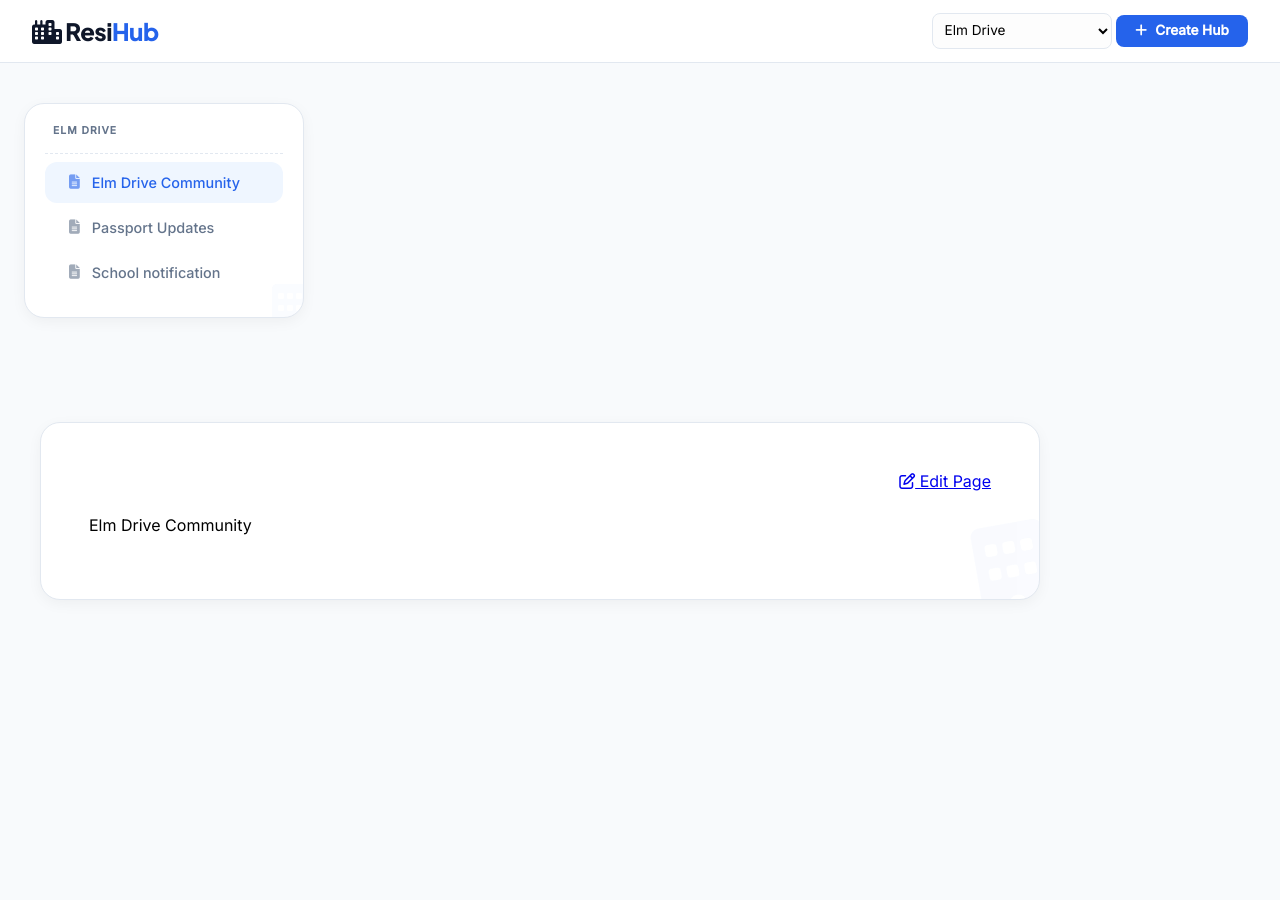
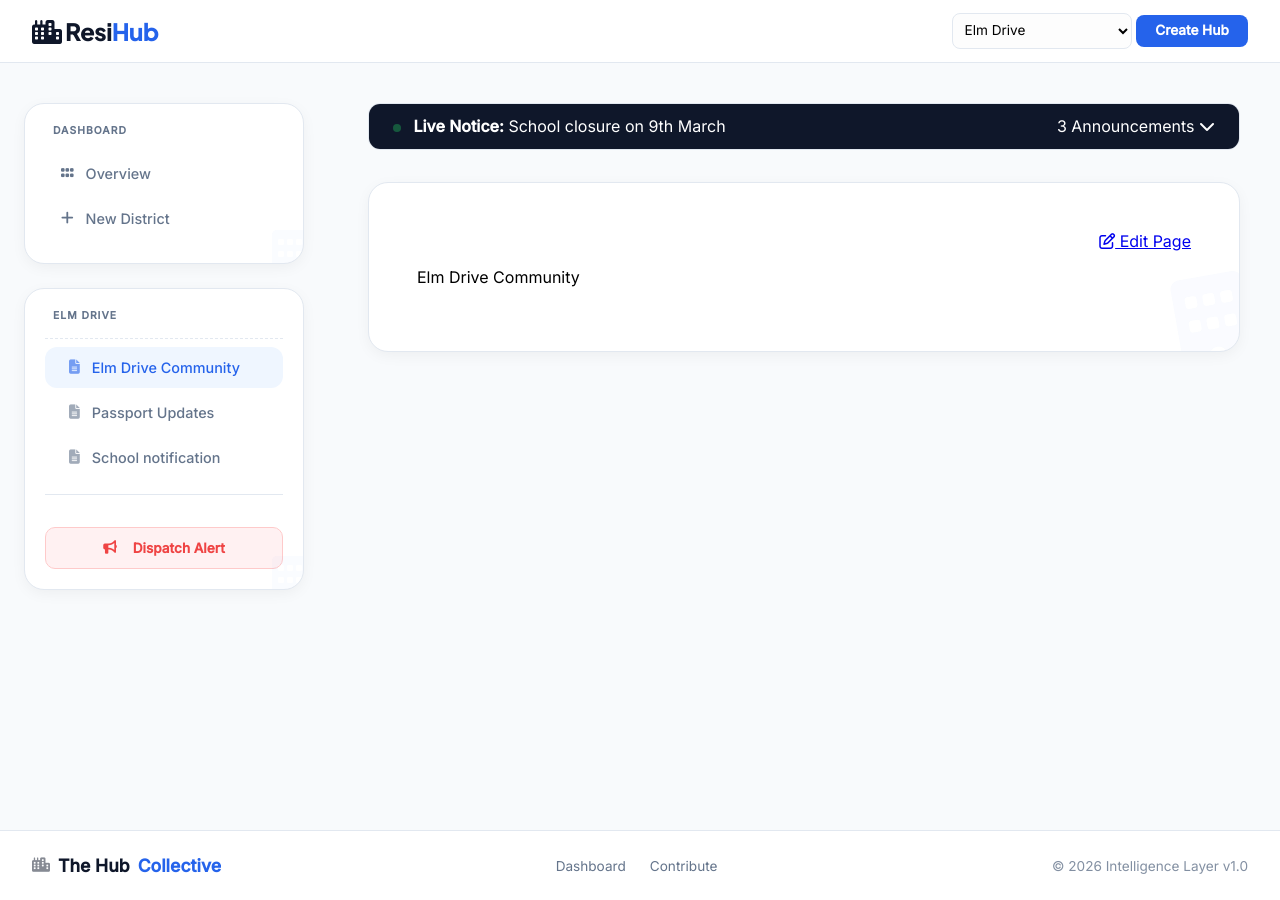
Before and after one commit to dekumar2-lab/lab-community, a Jekyll site: the page built from content/elm-drive/index.md, in a window 1280 px wide. Built offline with Jekyll 4.4.1, drawn with Linux system fonts in a browser that asks for light colours.

Commit message:
Edit pages functionality

```diff
--- a/_layouts/default.html
+++ b/_layouts/default.html
@@ -21,20 +21,24 @@
                     <option value="#">Switch Community...</option>
                     {% assign condos = site.pages | map: 'condo' | uniq | compact %}
                     {% for c in condos %}
-                    <option value="{{ site.baseurl }}/content/{{ c | slugify }}/" {% if c == page.condo %}selected{% endif %}>
-                        {{ c }}
-                    </option>
+                    <option value="{{ site.baseurl }}/content/{{ c | slugify }}/" {% if c == page.condo %}selected{% endif %}>{{ c }}</option>
                     {% endfor %}
                 </select>
                 {% endif %}
-                <a href="{{ site.baseurl }}/submit.html" class="btn-primary-header"><i class="fa-solid fa-plus"></i> Create Hub</a>
+                <a href="{{ site.baseurl }}/submit.html?mode=new" class="btn-primary-header">Create Hub</a>
             </div>
         </div>
     </header>
 
-    <div class="main-container">
+    <div class="app-shell">
         <aside class="sidebar">
             <nav class="sidebar-nav">
+                <div class="nav-section">
+                    <small>DASHBOARD</small>
+                    <a href="{{ site.baseurl }}/" class="nav-item"><i class="fa-solid fa-grip"></i> Overview</a>
+                    <a href="{{ site.baseurl }}/submit.html?mode=new" class="nav-item"><i class="fa-solid fa-plus"></i> New District</a>
+                </div>
+
                 {% if page.condo %}
                 <div class="nav-section">
                     <small>{{ page.condo | upcase }}</small>
@@ -58,33 +62,94 @@
 
                     <div style="margin: 0.5rem 0; border-top: 1px dashed var(--border);"></div>
 
-                    {% assign sorted_pages = condo_pages | sort: "title" %}
-                    {% for p in sorted_pages %}
+                    {% assign sorted_others = condo_pages | sort: "title" %}
+                    {% for p in sorted_others %}
                         {% unless p.url contains '/index' or p.title == "Essential Intelligence" or p.layout == "broadcast" %}
                         <a href="{{ site.baseurl }}{{ p.url }}" class="nav-item {% if page.url == p.url %}active{% endif %}" style="padding-left: 1.5rem; font-size: 0.9rem;">
                             <i class="fa-solid fa-file-lines" style="opacity: 0.6;"></i> {{ p.title }}
                         </a>
                         {% endunless %}
                     {% endfor %}
+
+                    <div style="margin-top: 1rem; padding-top: 1rem; border-top: 1px solid var(--border);">
+                        <a href="{{ site.baseurl }}/broadcast.html?condo={{ page.condo | slugify }}" class="btn-broadcast-sidebar">
+                            <i class="fa-solid fa-bullhorn"></i> Dispatch Alert
+                        </a>
+                    </div>
                 </div>
                 {% endif %}
             </nav>
         </aside>
 
         <main class="main-content">
+            {% if page.condo %}
+                {% assign active_alerts = site.pages | where: "layout", "broadcast" | where: "condo", page.condo | sort: 'date' | reverse %}
+                {% if active_alerts.size > 0 %}
+                <div class="alert-collapsible-wrapper">
+                    <div class="alert-strip-header" onclick="toggleAlertFeed()">
+                        <div class="strip-left">
+                            <span class="live-indicator"></span>
+                            <span class="strip-text"><strong>Live Notice:</strong> {{ active_alerts.first.title }}</span>
+                        </div>
+                        <div class="strip-right">
+                            <span class="alert-count">{{ active_alerts.size }} Announcements</span>
+                            <i class="fa-solid fa-chevron-down" id="chevron-icon"></i>
+                        </div>
+                    </div>
+                    <div id="alert-drawer" class="alert-drawer-body">
+                        {% for alert in active_alerts %}
+                        <div class="drawer-item urgency-{{ alert.alert_type | default: 'info' }}">
+                            <div class="drawer-meta">
+                                <span class="urgency-pill">{{ alert.alert_type | upcase }}</span>
+                                <small>{{ alert.date | date: "%B %d, %Y" }}</small>
+                            </div>
+                            <h4>{{ alert.title }}</h4>
+                            <div class="drawer-body-text">{{ alert.content | markdownify }}</div>
+                        </div>
+                        {% endfor %}
+                    </div>
+                </div>
+                {% endif %}
+            {% endif %}
+
             <article class="content-card main-wiki-area">
                 {% if page.condo %}
-                <div style="display: flex; justify-content: flex-end; margin-bottom: 1.5rem;">
+                <div style="display: flex; justify-content: flex-end; margin-bottom: 1rem;">
                     <a href="{{ site.baseurl }}/submit.html?edit=true&condo={{ page.condo | url_encode }}&title={{ page.title | url_encode }}" class="btn-edit-action">
                         <i class="fa-regular fa-pen-to-square"></i> Edit Page
                     </a>
                 </div>
                 {% endif %}
-                <div class="wiki-content">
+                <div class="wiki-content-render">
                     {{ content }}
                 </div>
             </article>
         </main>
     </div>
+
+    <footer class="site-footer">
+        <div class="footer-inner">
+            <div class="footer-logo">
+                <i class="fa-solid fa-city" style="font-size: 0.9rem; opacity: 0.5;"></i>
+                The Hub<span>Collective</span>
+            </div>
+            <div class="footer-links">
+                <a href="{{ site.baseurl }}/">Dashboard</a>
+                <a href="{{ site.baseurl }}/submit.html">Contribute</a>
+            </div>
+            <div class="footer-copyright">
+                © {{ "now" | date: "%Y" }} Intelligence Layer v1.0
+            </div>
+        </div>
+    </footer>
+
+    <script>
+        function toggleAlertFeed() {
+            const drawer = document.getElementById('alert-drawer');
+            const icon = document.getElementById('chevron-icon');
+            drawer.classList.toggle('is-open');
+            icon.style.transform = drawer.classList.contains('is-open') ? 'rotate(180deg)' : 'rotate(0deg)';
+        }
+    </script>
 </body>
 </html>
```
